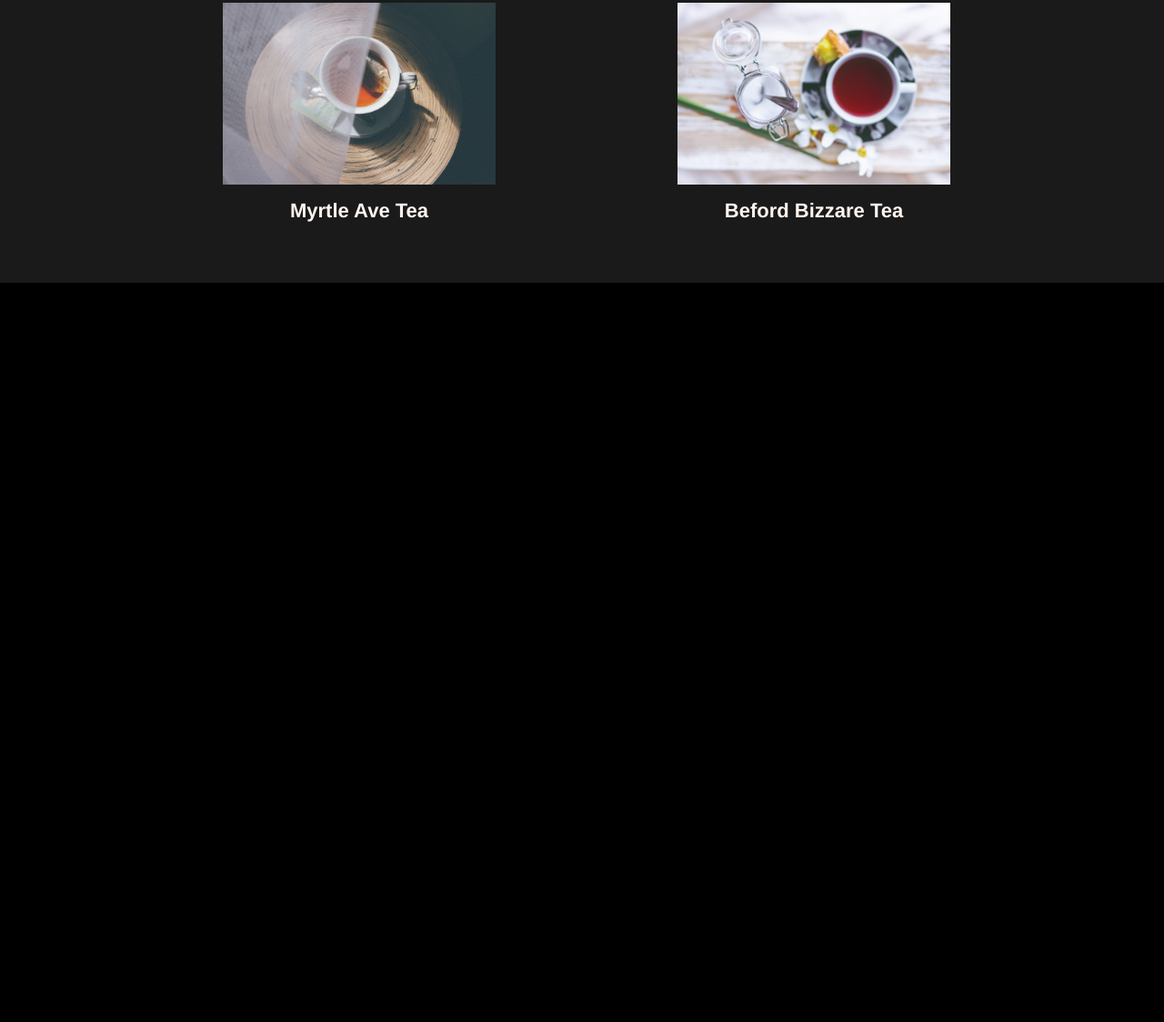
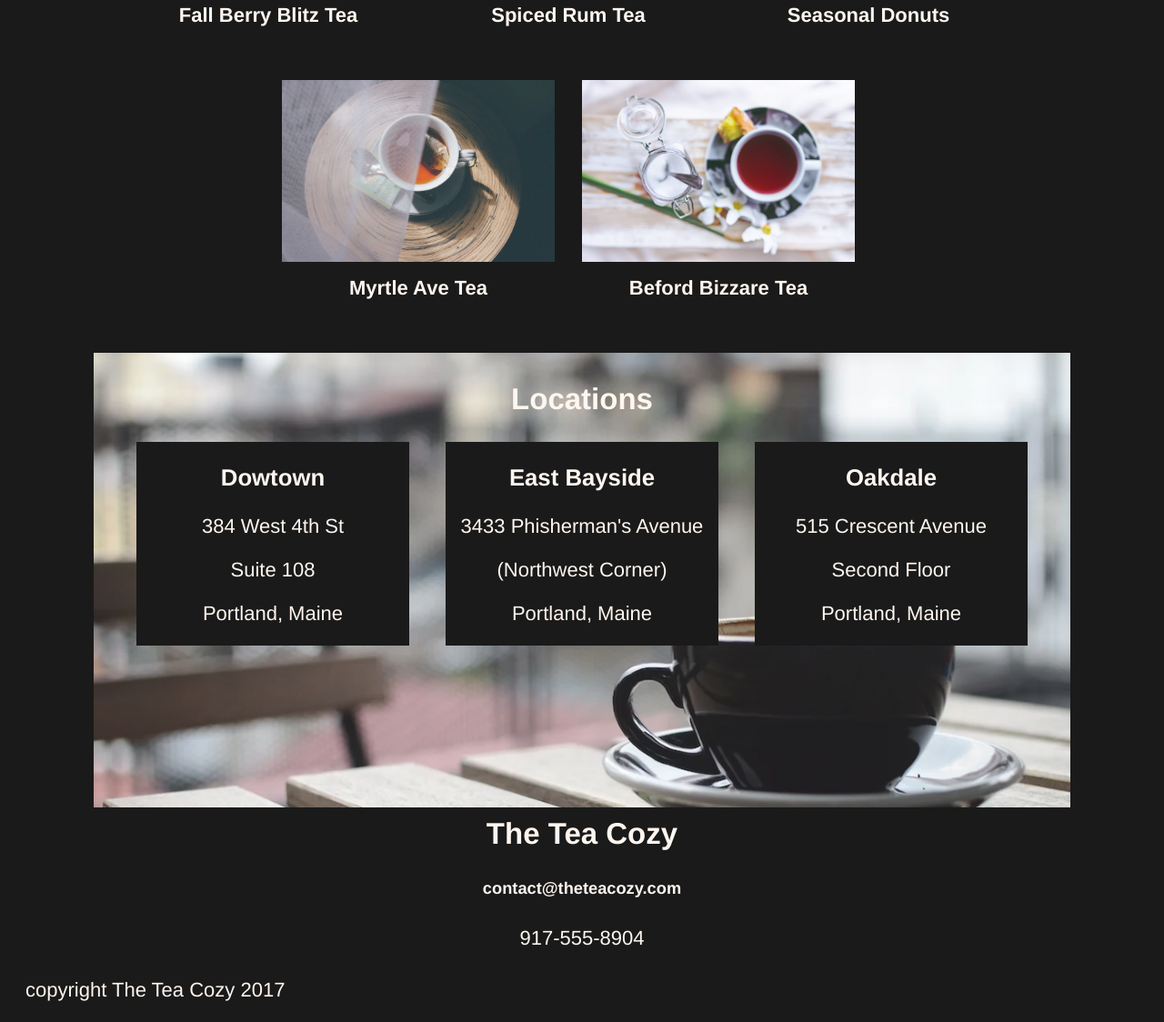
Before and after one commit to harrismalcolm/tea-cozy-web-page, a plain HTML site: page index.html in a window 1280 px wide. Shown: the part 1182-2306 px from the top of the page at 91% size. Before the commit the page ends 1493 px from the top, so only its background shows below. Drawn offline with Linux system fonts and the light colour scheme.

Commit message:
added footer and contact HTML and CSS

```diff
--- a/index.html
+++ b/index.html
@@ -17,7 +17,7 @@
         <nav>
             <a href="#mission">Mission</a>
             <a href="#featured-tea">Featured Tea</a>
-            <a href="#locations">Locations</a>
+            <a href="#location">Locations</a>
         </nav>
     </header>
     <!-- Main Content -->
@@ -29,8 +29,10 @@
             </div>
         </section>
         <section id='featured-tea'>
-            <h2>Tea of the Month</h2>
-            <h4>What's Steeping at the Tea Cozy?</h4>
+            <div class="title">
+                <h2>Tea of the Month</h2>
+                <h4>What's Steeping at the Tea Cozy?</h4>
+            </div>
             <div class="menu">
                 <figure class="menu-item">
                     <img src="/resources/images/img-berryblitz.jpg" alt="" srcset="">
@@ -55,15 +57,41 @@
             </div>
         </section>
         <section id="location">
-
+            <div class='container'>
+                <div class="title">
+                    <h2>Locations</h2>
+                </div>
+                <div id='address'>
+                    <div class='box address-1'>
+                        <h3>Dowtown</h3>
+                        <p>384 West 4th St</p>
+                        <p>Suite 108</p>
+                        <p>Portland, Maine</p>
+                    </div>
+                    <div class="box address-2">
+                        <h3>East Bayside</h3>
+                        <p>3433 Phisherman's Avenue</p>
+                        <p>(Northwest Corner)</p>
+                        <p>Portland, Maine</p>
+                    </div>
+                    <div class="box address-3">
+                        <h3>Oakdale</h3>
+                        <p>515 Crescent Avenue</p>
+                        <p>Second Floor</p>
+                        <p>Portland, Maine</p>
+                    </div>
+                </div>
+            </div>
         </section>
         <section id="contact">
-
+            <h2>The Tea Cozy</h2>
+            <h5><a href="#">contact@theteacozy.com</a></h5>
+            <p>917-555-8904</p>
         </section>
     </main>
     <!-- Footer -->
     <footer>
-
+        <p>copyright The Tea Cozy 2017</p>
     </footer>
 </body>
 </html>
--- a/style.css
+++ b/style.css
@@ -55,9 +55,12 @@ nav a {
 
 main {
     position: relative;
+    top: 62px;
 }
 
 /******** Section Styles ***********/
+
+/* MISSION */
 
 #mission {
     background-image: url('/resources/images/img-mission-background.jpg');
@@ -70,6 +73,7 @@ main {
     display: flex;
     align-items: center;
     justify-content: center;
+    margin-bottom: 50px;
 }
 
 .banner {
@@ -85,6 +89,9 @@ main {
     margin-bottom: 15px;
 }
 
+
+/* MENU */
+
 #featured-tea {
     width: 1000px;
     margin: 0 auto;
@@ -95,14 +102,16 @@ main {
 .menu {
     display: inline-flex;
     flex-wrap: wrap;
-    justify-content: space-around;
+    justify-content: center;
 }
 
 .menu-item {
     width: 300px;
     height: 200px;
+    text-align: center;
+    margin-right: 30px;
+    margin-left: 0;
     margin-bottom: 100px;
-    text-align: center;
 }
 
 .menu-item img {
@@ -114,4 +123,60 @@ main {
     margin-top: 10px;
 }
 
+/* LOCATION */
+
+#location {
+    background-image: url('/resources/images/img-locations-background.jpg');
+    background-position: center;
+    background-repeat: no-repeat;
+    background-size: cover;
+    width: 85%;
+    height: 500px;
+    margin: 0 auto;
+}
+
+.container {
+    display: flex;
+    flex-direction: column;
+    padding: 5px 0 0;
+}
+
+#address {
+    display: flex;
+    justify-content: center;
+
+}
+
+.box {
+    width: 300px;
+    background-color: black;
+    opacity: 1;
+}
+
+.address-2 {
+    margin-left: 40px;
+    margin-right: 40px;
+}
+
+/* CONTACT */
+
+#contact {
+    height: 190px;
+}
+
+#contact a {
+    text-decoration: none;
+    color: seashell;
+}
+
+#contact h2 {
+    margin-top: 10px;
+}
+
 /******** Footer Styles ***********/
+
+footer {
+    text-align: left;
+    margin-top: 50px;
+    margin-left: 20px;
+}
```
